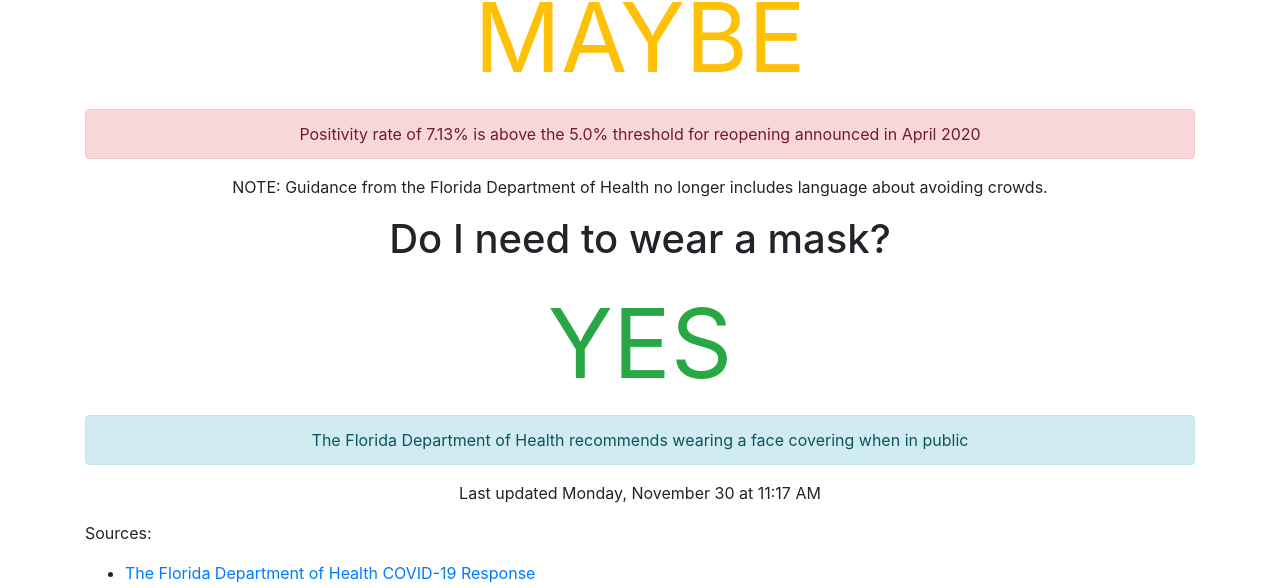
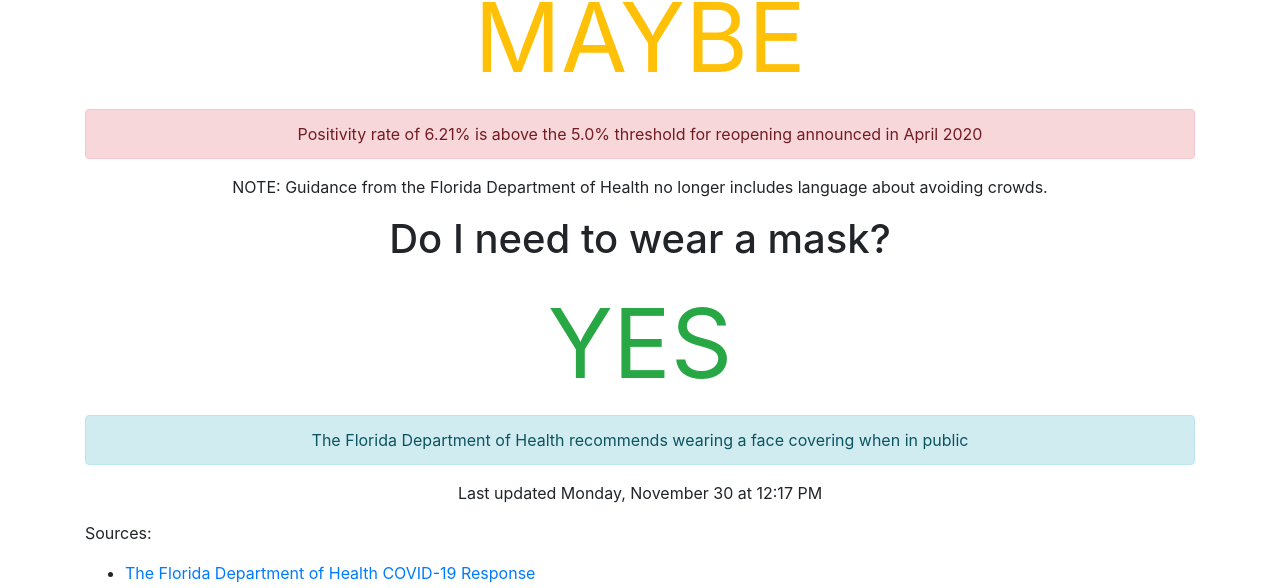
Before and after one commit to thinkjson/timeforchurch, a Jekyll site: the page built from index.md, in a window 1280 px wide. Shown: the part 139-727 px from the top of the page. Built offline with Jekyll 4.4.1, drawn with Linux system fonts in a browser that asks for light colours; our own code applies the rules of GitHub Pages for plain Markdown files.

Commit message:
Updating data

```diff
--- a/_includes/data.html
+++ b/_includes/data.html
@@ -1,7 +1,7 @@
 
     <h1>Is it safe to return to church?</h1>
     <div class="outcome text-warning">MAYBE</div>
-    <div class="alert alert-danger" role="alert">Positivity rate of 7.13% is above the 5.0% threshold for reopening announced in April 2020</div>
+    <div class="alert alert-danger" role="alert">Positivity rate of 6.21% is above the 5.0% threshold for reopening announced in April 2020</div>
 
 
     <p>NOTE: Guidance from the Florida Department of Health no longer includes language about avoiding crowds.</p>
@@ -10,4 +10,4 @@
     <div class="outcome text-success">YES</div>
     <div class="alert alert-info" role="alert">The Florida Department of Health recommends wearing a face covering when in public</div>
 
-    <p>Last updated Monday, November 30 at 11:17 AM</p>
+    <p>Last updated Monday, November 30 at 12:17 PM</p>
```
